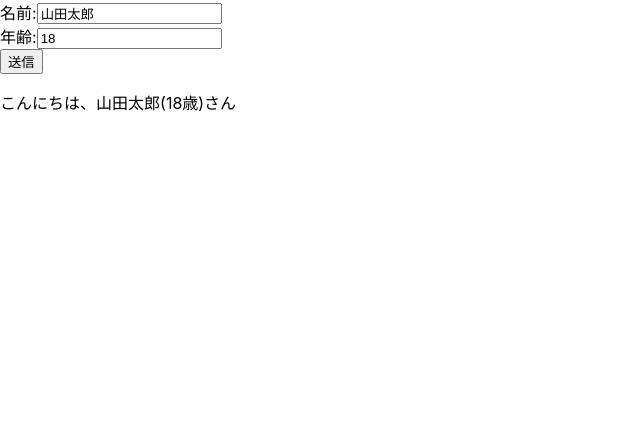
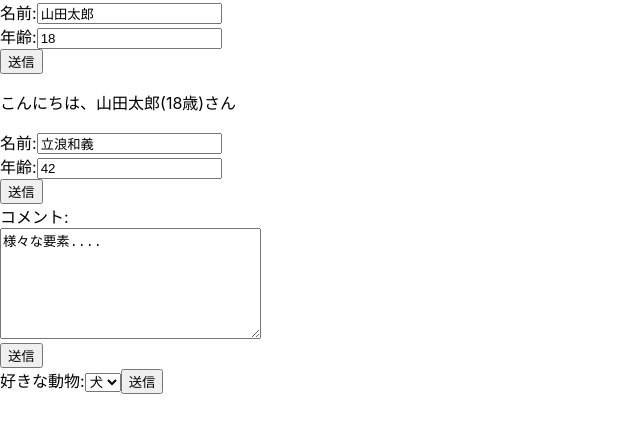
Before and after one commit to shunmakk/basic-react-pratice, a React (Create React App) app: page / in a window 1280 px wide. Shown: the top 432 px of the page, without its empty margins (0-640 px from the left). Built offline with nearby package versions, Linux system fonts and the light colour scheme.

Commit message:
選択ボックスまで

```diff
--- /dev/null
+++ b/src/Components/FormSelect.js
@@ -0,0 +1,36 @@
+import React, { useState } from 'react'
+
+const FormSelect = () => {
+
+    //stateの初期化
+    const [form,setForm] = useState({
+        animal: 'dog'
+    });
+
+    //選択ボックスの変更時に入力値をstateに反映
+    const handleForm = e => {
+        setForm({
+         ...form,
+         [e.target.name]: e.target.value
+        });
+    }
+
+    //コンソールで出力
+    const show = () => {
+        console.log(`好きな動物 ${form.animal}`)
+    }
+
+  return (
+    <form>
+        <label htmlFor='animal'>好きな動物:</label>
+        <select id="animal" name="animal" value={form.animal} onChange={handleForm}>
+         <option value="dog">犬</option>
+         <option value="cat">猫</option>
+         <option value="pig">豚</option>
+        </select>
+        <button value="button" onClick={show}>送信</button>
+    </form>
+  )
+}
+
+export default FormSelect
--- /dev/null
+++ b/src/Components/FormTextarea.js
@@ -0,0 +1,34 @@
+import React, { useState } from 'react'
+
+
+const FormTextarea = () => {
+
+   //stateを初期化
+   const [form ,setForm]= useState({
+    comment: '様々な要素....'
+   });
+
+   //テキストエリアの変更時に入力値をstateに反映
+   const handleForm = e => {
+       setForm({
+           ...form,
+           [e.target.name]: e.target.value
+       })
+   }
+
+   //入力値をログ出力
+   const show = () =>{
+       console.log(`コメント:${form.comment}`);
+   }
+
+
+  return (
+   <form>
+       <label htmlFor='comment'>コメント:</label><br/>
+       <textarea id="comment" name="comment" cols="30" rows="7" value={form.comment} onChange={handleForm}></textarea><br/>
+       <button type='button' onClick={show}>送信</button>
+   </form>
+  )
+}
+
+export default FormTextarea
--- /dev/null
+++ b/src/Components/StateFormUC.js
@@ -0,0 +1,33 @@
+import React, { useRef } from 'react'
+
+const StateFormUC = () => {
+//非制御コンポーネントによるフォーム管理
+
+  //React要素への参照を準備
+  const name = useRef(null);
+  const age = useRef(null);
+
+  //要素（参照経由）で入力値を準備
+ const show = () => {
+    console.log(`こんにちは ${name.current.value} (${age.current.value}歳)さん！`);
+ }
+
+  return (
+    <form>
+    {/* 準備した参照を書く要素に紐付け */}
+    <div>
+        <label htmlFor='name'>名前:</label>
+        <input id="name" name="name" type="text" ref={name} defaultValue="立浪和義"/>
+    </div>
+    <div>
+        <label htmlFor='age'>年齢:</label>
+        <input id="age" name="age" type="number" ref={age} defaultValue="42"/>
+    </div>
+    <div>
+        <button type="button" onClick={show}>送信</button>
+    </div>
+   </form>
+  )
+}
+
+export default StateFormUC
--- a/src/index.js
+++ b/src/index.js
@@ -4,6 +4,9 @@ import './index.css';
 import App from './App';
 import reportWebVitals from './reportWebVitals';
 import StateForm from './Components/StateForm';
+import StateFormUC from './Components/StateFormUC';
+import FormTextarea from './Components/FormTextarea';
+import FormSelect from './Components/FormSelect';
 
 const root = ReactDOM.createRoot(document.getElementById('root'));
 root.render(
@@ -12,6 +15,10 @@ root.render(
   <React.StrictMode>
     <App />
     <StateForm/>
+    <StateFormUC/>
+    <FormTextarea/>
+    <FormSelect/>
+
 
   </React.StrictMode>
 );
```
